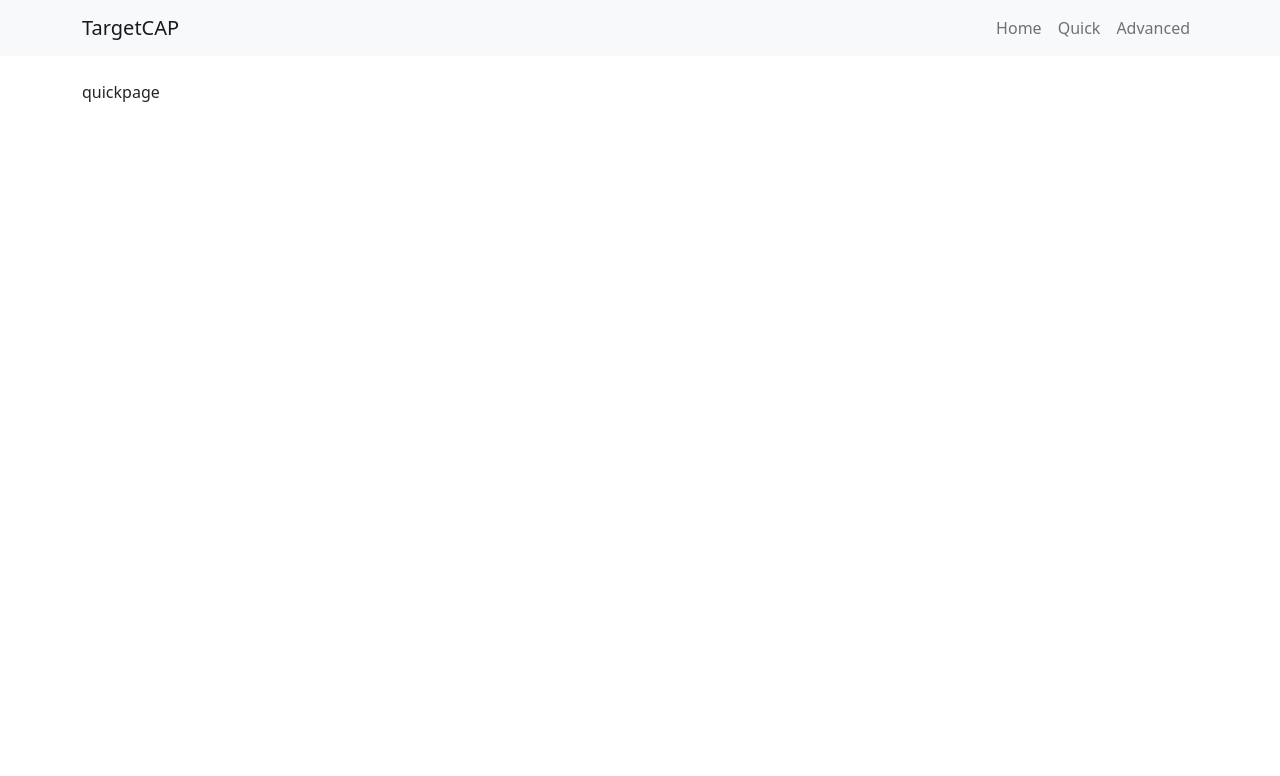
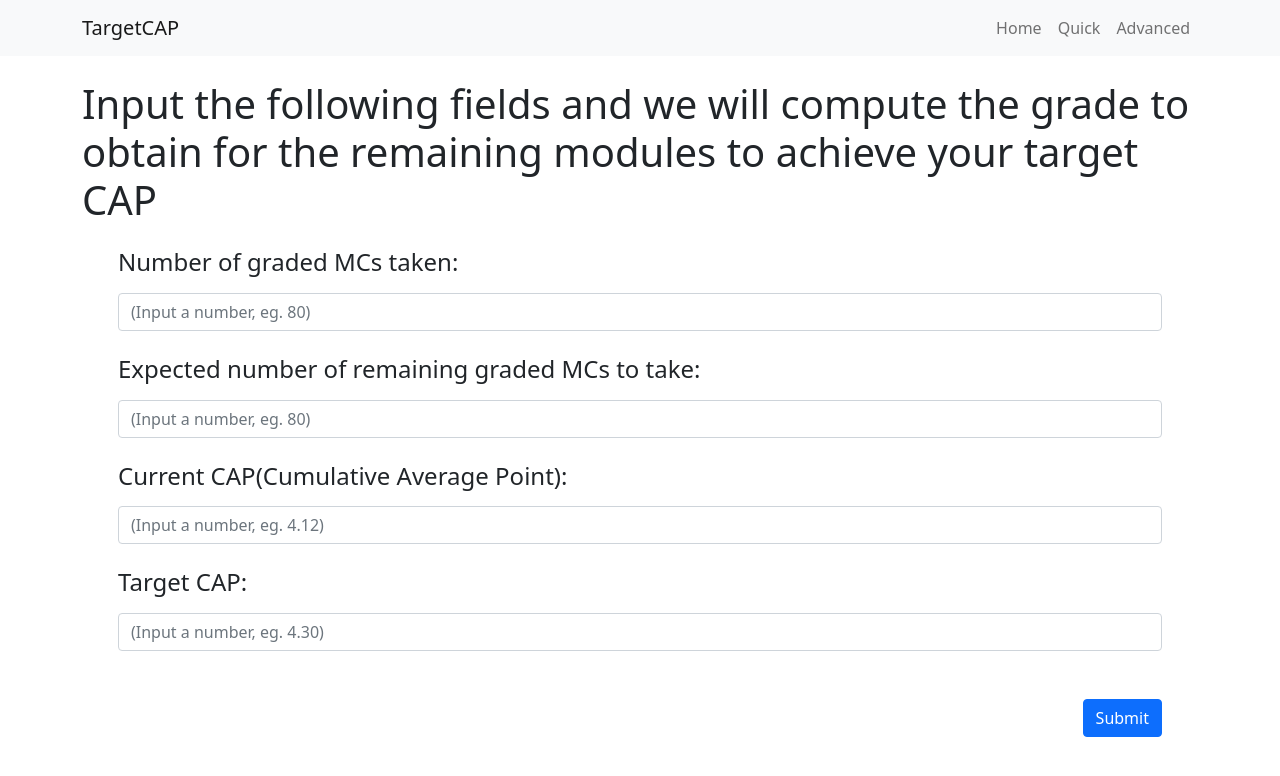
Before and after one commit to KennethEer/targetCap, a React (Create React App) app: page /quick in a window 1280 px wide. Shown: the top 776 px of the page. Built offline with nearby package versions, Linux system fonts and the light colour scheme.

Commit message:
rename basic page to quick page

```diff
--- a/src/App.js
+++ b/src/App.js
@@ -6,18 +6,18 @@ import "bootstrap/dist/css/bootstrap.min.css"
 import NavbarComponent from "./components/navbarcomponent";
 import homepage from "./components/homepagecomponent.js";
 import QuickPage from "./components/quickpagecomponent.js";
-import Advancedpage from "./components/advancedpagecomponent";
+import advancedpage from "./components/advancedpagecomponent.js";
 
 function App() {
   return (
     <div>
       <NavbarComponent />
       <Router>
-      <br />
-      <Route path="/" exact component={homepage} />
-      <Route path="/quick" exact component={QuickPage} />
-    <Route path="/advanced" exact component={Advancedpage} />
-    </Router>
+        <br />
+        <Route path="/" exact component={homepage} />
+        <Route path="/quick" exact component={QuickPage} />
+        <Route path="/advanced" exact component={advancedpage} />
+      </Router>
     </div>
 
   );
--- a/src/components/quickpagecomponent.js
+++ b/src/components/quickpagecomponent.js
@@ -1,14 +1,79 @@
-import React, { Component }from 'react';
+import React, { useState } from 'react';
+import { Form } from 'react-bootstrap';
 import Container from 'react-bootstrap/Container';
+import { calculateQuickResult } from '../utils/Math';
 
-export default class quickpage extends Component {
-    render() {
-        return (
-            <div>
-                <Container>
-                <p>quickpage</p>
-                </Container>
-            </div>
-        )
-    }
+
+export default function QuickPage() {
+
+  const [inputs, setInputs] = useState({
+    numberMC: "",
+    expectedMC: "",
+    currentCAP: "",
+    targetCAP: "",
+  })
+
+  const [resultVisibility, setResultVisibility] = useState(false)
+
+  const _showResult = (bool) => {
+    setResultVisibility(bool)
+  }
+
+  const { numberMC, expectedMC, currentCAP, targetCAP } = inputs
+
+  const _onChange = (e) => {
+    setInputs({ ...inputs, [e.target.name]: e.target.value })
+    _showResult(false)
+  }
+
+  function _isEmpty(str) {
+    return (!str || str.length === 0);
+  }
+
+  const _onSubmitForm = (e) => {
+    e.preventDefault()
+    const body = { numberMC, expectedMC, currentCAP, targetCAP }
+    const result = calculateQuickResult(body)
+    // if result is null, then it is not possible to achieve target cap
+    console.log(result)
+    _showResult(true)
+  }
+
+  return (
+    <Container>
+      <h1>
+        Input the following fields and we will compute the grade to obtain for the remaining modules to achieve your target CAP
+      </h1>
+      <Container>
+        <Form onSubmit={_onSubmitForm} className='text-start'>
+          <Form.Group className="m-4 h4">
+            <Form.Label>Number of graded MCs taken:</Form.Label>
+            <input type="number" min="0" step="1" className="form-control mt-2" name="numberMC"
+              placeholder="(Input a number, eg. 80)" onChange={e => _onChange(e)} value={numberMC} required />
+          </Form.Group>
+          <Form.Group className="m-4 h4">
+            <Form.Label>Expected number of remaining graded MCs to take:</Form.Label>
+            <input type="number" min="0" step="1" className="form-control mt-2" name="expectedMC"
+              placeholder="(Input a number, eg. 80)" onChange={e => _onChange(e)} value={expectedMC} required />
+          </Form.Group>
+          <Form.Group className="m-4 h4">
+            <Form.Label>Current CAP(Cumulative Average Point):</Form.Label>
+            <input type="number" min="0" max="5" step="0.01" className="form-control mt-2" name="currentCAP"
+              placeholder="(Input a number, eg. 4.12)" onChange={e => _onChange(e)} value={currentCAP} required />
+          </Form.Group>
+          <Form.Group className="m-4 h4">
+            <Form.Label>Target CAP:</Form.Label>
+            <input type="number" min="0" max="5" step="0.01" className="form-control mt-2" name="targetCAP"
+              placeholder="(Input a number, eg. 4.30)" onChange={e => _onChange(e)} value={targetCAP} required />
+          </Form.Group>
+          <div className='d-flex flex-row-reverse'>
+            <button type="submit" className="btn btn-primary m-4">Submit</button>
+          </div>
+        </Form>
+        {resultVisibility && Object.values(inputs).every((str) => _isEmpty(str) === false) && (
+          <p className='my-5'>put results here</p>
+        )}
+      </Container>
+    </Container>
+  )
 }
--- a/src/logic/Math.js
+++ b/src/utils/Math.js
@@ -1,4 +1,4 @@
-export function calculateSimpleResult(inputs) {
+export function calculateQuickResult(inputs) {
   const [numberMC, expectedMC, currentCAP, targetCAP] = Object.values(inputs).map((value) => { return parseFloat(value) })
   const output = (targetCAP * (numberMC + expectedMC) - numberMC * currentCAP) / expectedMC
   if (output > 5) {
```
Also changed, not shown: src/components/BasicPage.js (deleted, +0 -71 lines).
